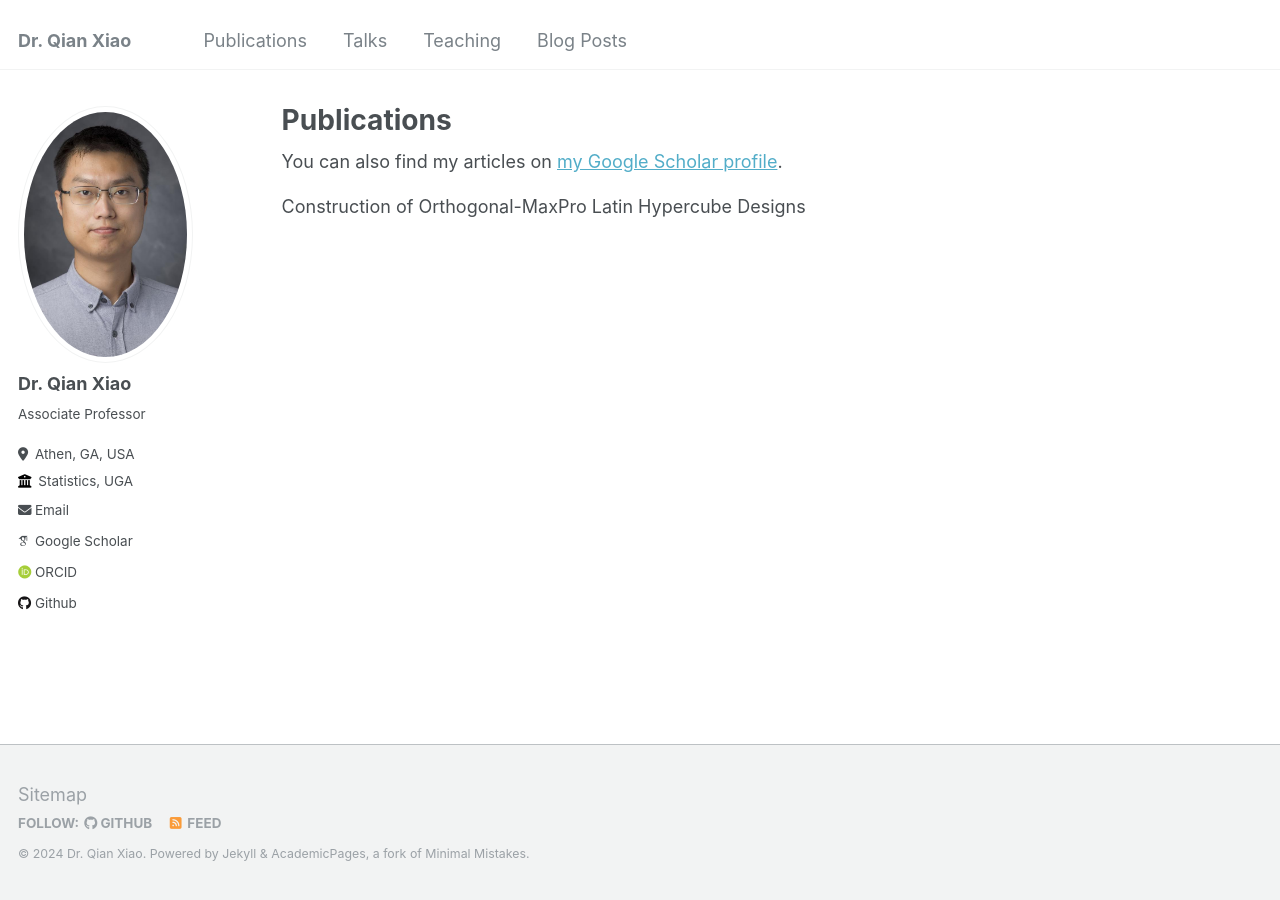
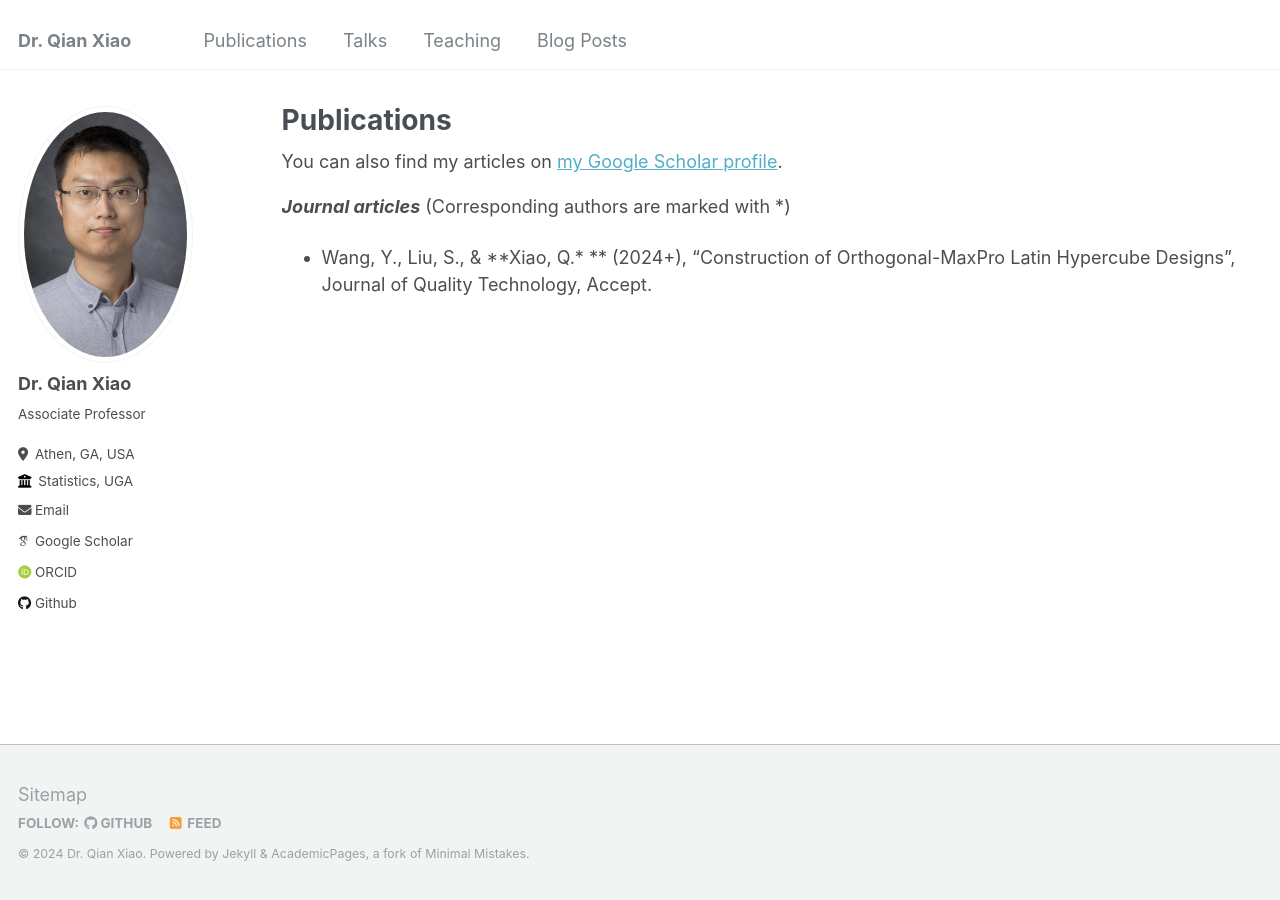
Before and after one commit to QXlab/QXlab.github.io, a Jekyll site: the page built from _pages/publications.md, in a window 1280 px wide. Built offline with Jekyll 4.4.1, drawn with Linux system fonts in a browser that asks for light colours; some web fonts are replaced.

Commit message:
Update publications.md

```diff
--- a/_pages/publications.md
+++ b/_pages/publications.md
@@ -9,7 +9,10 @@ author_profile: true
   <div class="wordwrap">You can also find my articles on <a href="{{site.author.googlescholar}}">my Google Scholar profile</a>.</div>
 {% endif %}
 
-Construction of Orthogonal-MaxPro Latin Hypercube Designs
+***Journal articles***
+(Corresponding authors are marked with \*)
+
+* Wang, Y., Liu, S., & **Xiao, Q.\* ** (2024+), "Construction of Orthogonal-MaxPro Latin Hypercube Designs", Journal of Quality Technology, Accept.
 
 {% include base_path %}
 
```
